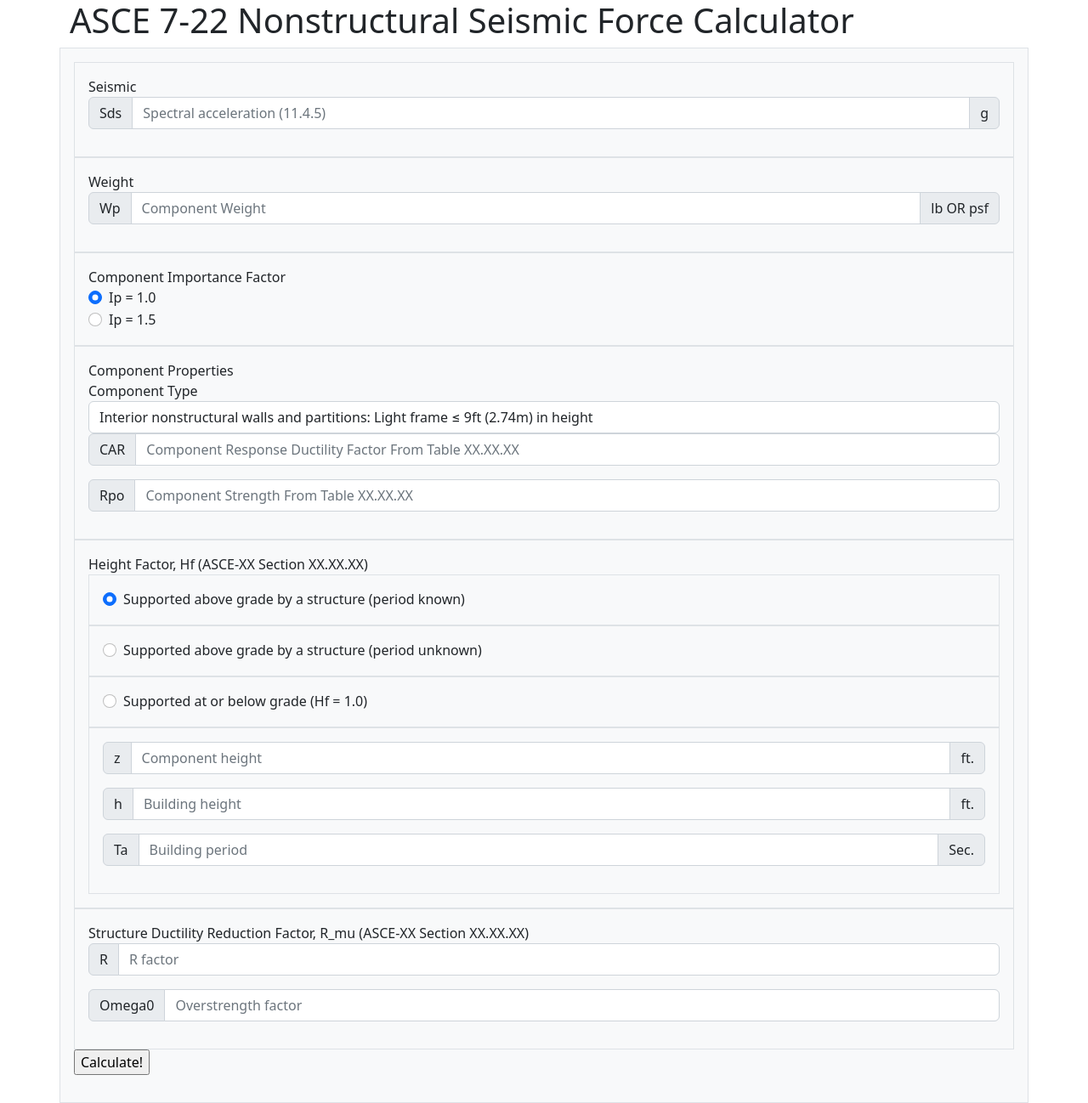
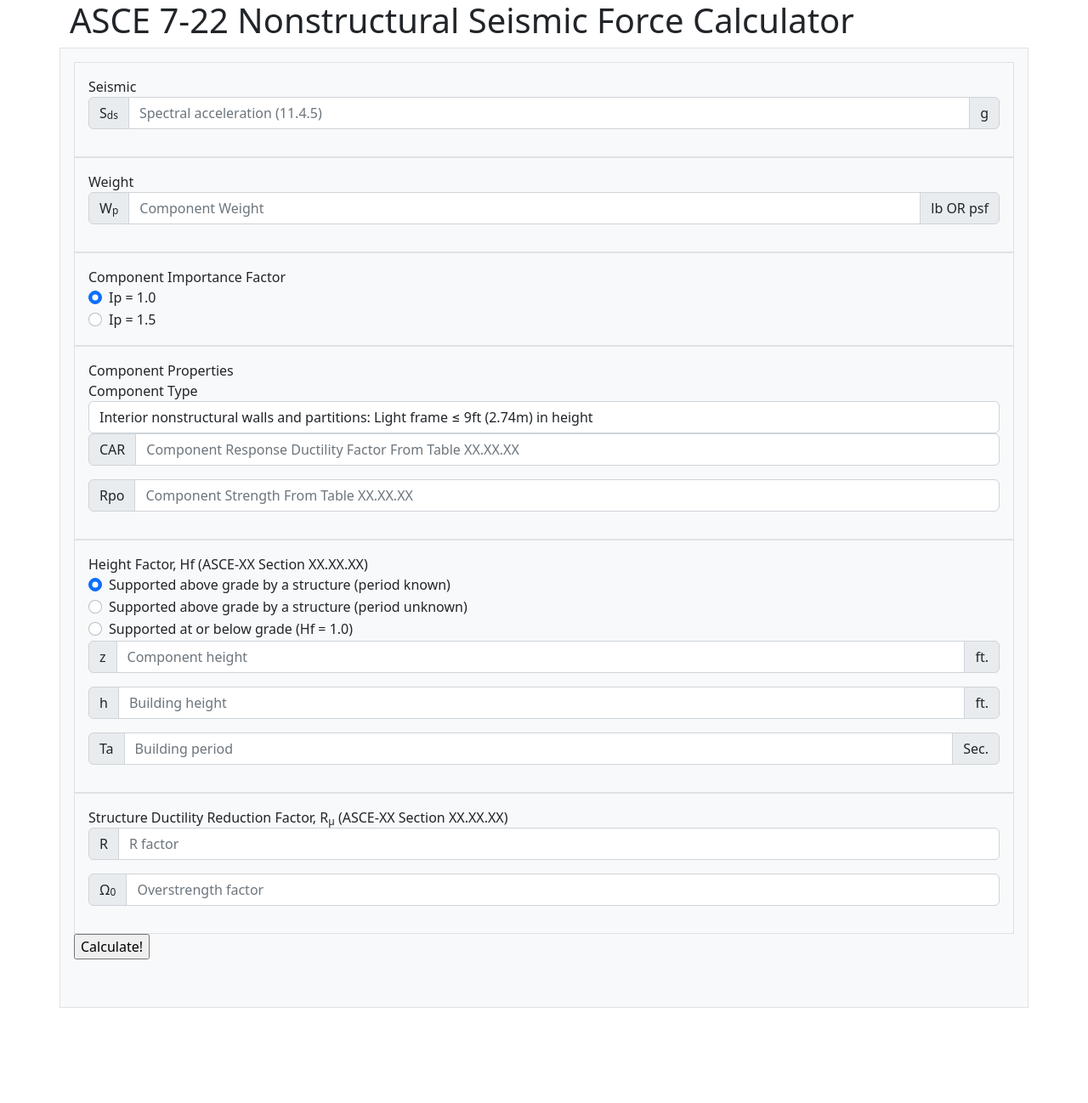
Before and after one commit to aclozovoy/FpForceCalculator, a Flask app: page / in a window 1280 px wide. Shown: the whole page at 85% size. After the commit the page ends 1186 px from the top, so only its background shows below. Run offline with Flask 2, Linux system fonts and the light colour scheme.

Commit message:
Hf Formatting

```diff
--- a/functions.py
+++ b/functions.py
@@ -9,8 +9,8 @@ def HfFunction(HfRadio, z, h, Ta):
         h = float(h)
         Ta = float(Ta)
 
-        a1 = 1/Ta
-        a2 = 1 - (0.4 / Ta ) **2
+        a1 = min(1/Ta , 2.5)
+        a2 = max(1 - (0.4 / Ta ) **2 , 0)
         Hf = 1 + a1 * (z/h) + a2 * (z/h)**10
 
         HfText = f"Hf = {Hf:.2f} (a1 = {a1:.2f}, a2 = {a2:.2f})"
--- a/static/js/scripts.js
+++ b/static/js/scripts.js
@@ -1,16 +1,16 @@
 $(document).ready(function(){
     $("input[name$='HfRadio']").click(function(){
-        var test = $(this).val();
+        var RadioValue = $(this).val();
 
-        if (test=='PeriodKnown') {
+        if (RadioValue=='PeriodKnown') {
             $("#ZInput").show("slow");
             $("#HInput").show("slow");
             $("#TaInput").show("slow");
-        } else if (test=='PeriodUnknown') {
+        } else if (RadioValue=='PeriodUnknown') {
             $("#ZInput").show("slow");
             $("#HInput").show("slow");
             $("#TaInput").hide("slow")
-        } else if (test=='BelowGrade') {
+        } else if (RadioValue=='BelowGrade') {
             $("#ZInput").hide("slow");
             $("#HInput").hide("slow");
             $("#TaInput").hide("slow")
--- a/templates/main.html
+++ b/templates/main.html
@@ -18,7 +18,7 @@
 	<div class="container-sm bg-light p-3 border">
 		Seismic
 		<div class="input-group mb-3">
-			<span class="input-group-text" id="inputGroup-sizing-default">Sds</span>
+			<span class="input-group-text" id="inputGroup-sizing-default">S<sub>ds</sub></span>
 			<input name="Sds" type="text" class="form-control" placeholder="Spectral acceleration (11.4.5)" aria-label="Sizing example input" aria-describedby="inputGroup-sizing-default">
 			<span class="input-group-text" id="inputGroup-sizing-default">g</span>
 		</div>
@@ -27,7 +27,7 @@
 	<div class="container-sm bg-light p-3 border">
 		Weight
 		<div class="input-group mb-3">
-			<span class="input-group-text" id="inputGroup-sizing-default">Wp</span>
+			<span class="input-group-text" id="inputGroup-sizing-default">W<sub>p</sub></span>
 			<input name="Wp" type="text" class="form-control" placeholder="Component Weight" aria-label="Sizing example input" aria-describedby="inputGroup-sizing-default">
 			<span class="input-group-text" id="inputGroup-sizing-default">lb OR psf</span>
 		</div>
@@ -71,33 +71,33 @@
 	<div class="container-sm bg-light p-3 border">
 		Height Factor, Hf (ASCE-XX Section XX.XX.XX)
 
-		<div class="row-3 bg-light p-3 border">
+		<!-- <div class="row-3 bg-light p-3 border"> -->
 			<div class="form-check">
 				 <input class="form-check-input" type="radio" name="HfRadio" id="HfRadio1" value="PeriodKnown" checked>
 				 <label class="form-check-label" for="HfRadio1">
 				    Supported above grade by a structure (period known)
 				 </label>
 			</div>
-		</div>
+		<!-- </div> -->
 
-		<div class="row-3 bg-light p-3 border">
+		<!-- <div class="row-3 bg-light p-3 border"> -->
 			<div class="form-check">
 				 <input class="form-check-input" type="radio" name="HfRadio" id="HfRadio2" value="PeriodUnknown" unchecked>
 				 <label class="form-check-label" for="HfRadio2">
 				    Supported above grade by a structure (period unknown)
 				 </label>
 			</div>
-		</div>
-		<div class="row-3 bg-light p-3 border">
+		<!-- </div> -->
+		<!-- <div class="row-3 bg-light p-3 border"> -->
 			<div class="form-check">
 				 <input class="form-check-input" type="radio" name="HfRadio" id="HfRadio3" value="BelowGrade" unchecked>
 				 <label class="form-check-label" for="HfRadio3">
 				    Supported at or below grade (Hf = 1.0)
 				 </label>
 			</div>
-		</div>
+		<!-- </div> -->
 
-		<div class="row-3 bg-light p-3 border">
+		<!-- <div class="row-3 bg-light p-3 border"> -->
 
 			<div class="col" id="ZInput">
 			<div class="input-group mb-3">
@@ -122,22 +122,20 @@
 			  <span class="input-group-text" id="TaInputGroup">Sec.</span>
 			</div>
 			</div>
-		</div>
-
-
+		<!-- </div> -->
 
 		{{HfText}}
 	</div>
 
 
 	<div class="container-sm bg-light p-3 border">
-		Structure Ductility Reduction Factor, R_mu (ASCE-XX Section XX.XX.XX)
+		Structure Ductility Reduction Factor, R<sub>µ</sub> (ASCE-XX Section XX.XX.XX)
 		<div class="input-group mb-3">
 			<span class="input-group-text" id="inputGroup-sizing-default">R</span>
 			<input name="R" type="text" class="form-control" placeholder="R factor" aria-label="Sizing example input" aria-describedby="inputGroup-sizing-default">
 		</div>
 		<div class="input-group mb-3">
-			<span class="input-group-text" id="inputGroup-sizing-default">Omega0</span>
+			<span class="input-group-text" id="inputGroup-sizing-default">Ω<sub>0</sub></span>
 			<input name="Omega0" type="text" class="form-control" placeholder="Overstrength factor" aria-label="Sizing example input" aria-describedby="inputGroup-sizing-default">
 		</div>
 		{{RmuText}}
@@ -148,6 +146,7 @@
 		<input type="submit" value="Calculate!">
 	</div>
 		{{XText}}
+		<br>
 		{{FpText}}
 	</form>
 
```
